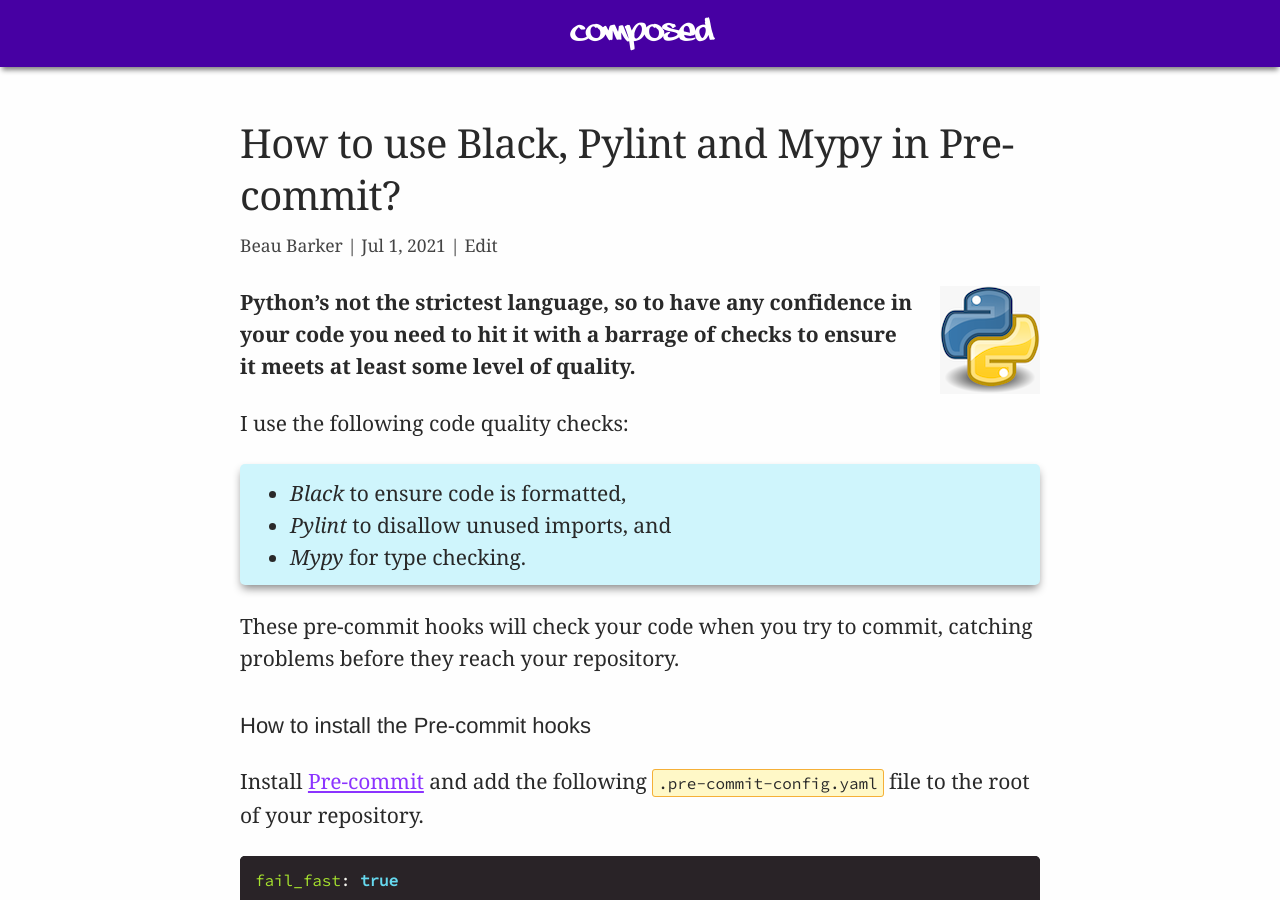
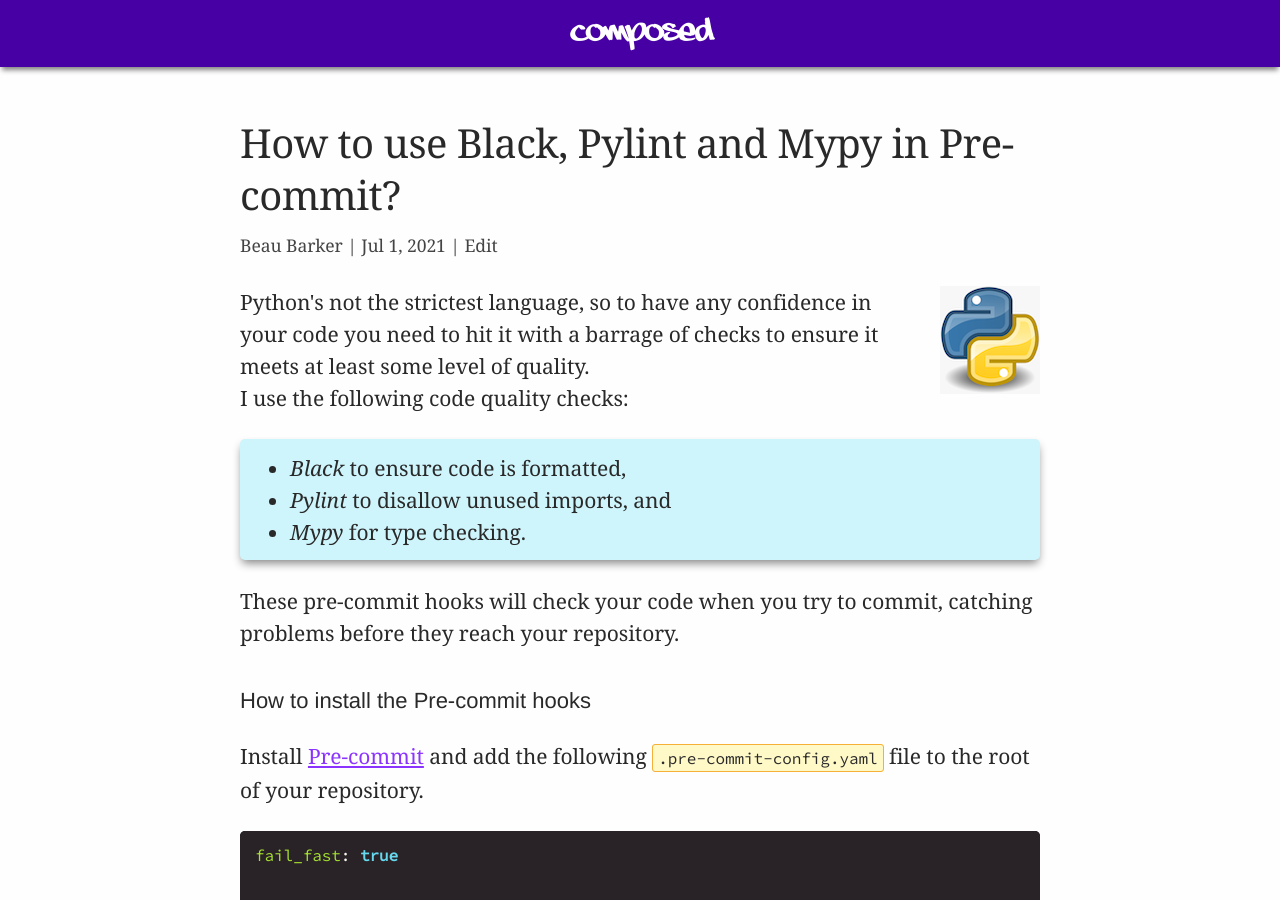
Before and after one commit to explodinglabs/explodinglabs.github.io, a Jekyll site: the page built from docs/_posts/python/2021-07-01-code-quality-pre-commit.markdown, in a window 1280 px wide and 900 px high. Built offline with Jekyll 4.4.1, drawn with Linux system fonts in a browser that asks for light colours.

Commit message:
Update 2021-07-01-code-quality-pre-commit.markdown

```diff
--- a/docs/_posts/python/2021-07-01-code-quality-pre-commit.markdown
+++ b/docs/_posts/python/2021-07-01-code-quality-pre-commit.markdown
@@ -14,9 +14,11 @@
 ![python](/assets/python.png)
 </div>
 
-**Python's not the strictest language, so to have any confidence in your code you
+<div class="intro">
+Python's not the strictest language, so to have any confidence in your code you
 need to hit it with a barrage of checks to ensure it meets at least some level
-of quality.**
+of quality.
+</div>
 
 I use the following code quality checks:
 
```
